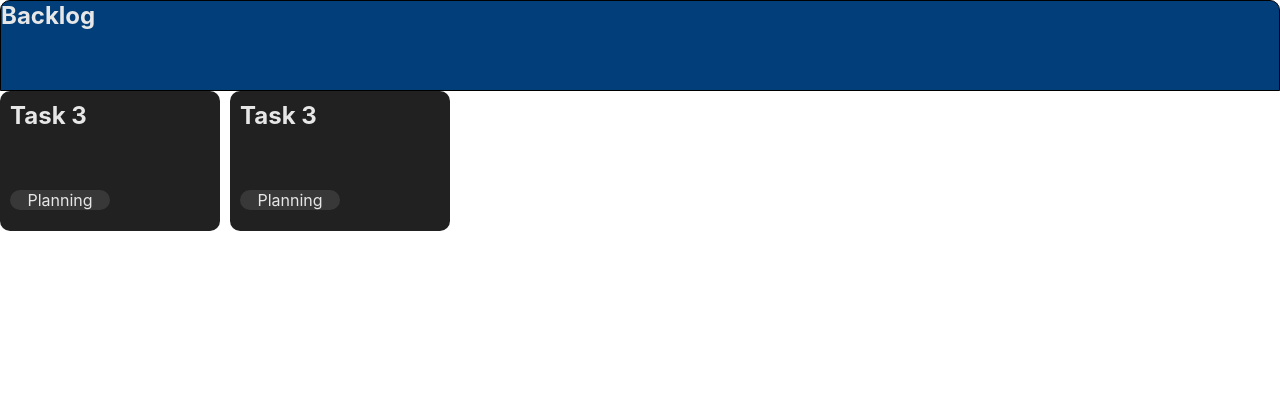
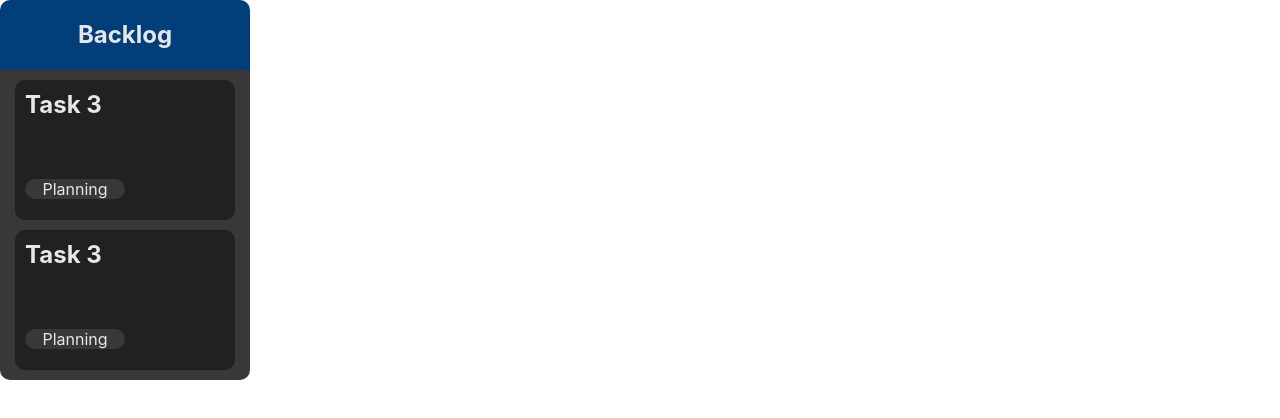
Before and after one commit to victorbrandaoa/task-list-frontend, a React (Create React App) app: page / in a window 1280 px wide. Shown: the top 418 px of the page. Built offline with nearby package versions, Linux system fonts and the light colour scheme.

Commit message:
finish kanban column component

```diff
--- a/src/components/kanbanColumn/style.css
+++ b/src/components/kanbanColumn/style.css
@@ -1,11 +1,27 @@
+.kanban-column {
+    width: 250px;
+    border-radius: 10px;
+}
+
 .column-title {
-    border: solid 1px black;
     border-radius: 10px 10px 0px 0px;
     color: #E7E7E7;
     background-color: #023F7A;
+    text-align: center;
+    height: 50px;
+    padding-top: 20px;
 }
 
 .task-list {
+    border-radius: 0px 0px 10px 10px;
+    padding: 10px 10px;
     display: flex;
+    flex-direction: column;
+    align-items: center;
     gap: 10px;
+    background-color: #383838;
 }
+
+.column-title h2 {
+    margin: 0;
+}
--- a/src/components/taskCard/style.css
+++ b/src/components/taskCard/style.css
@@ -14,7 +14,7 @@
     background-color: #383838;
 }
 
-h2 {
+.task-card h2 {
     margin-top: 0px;
     margin-bottom: 60px;
 }
```
